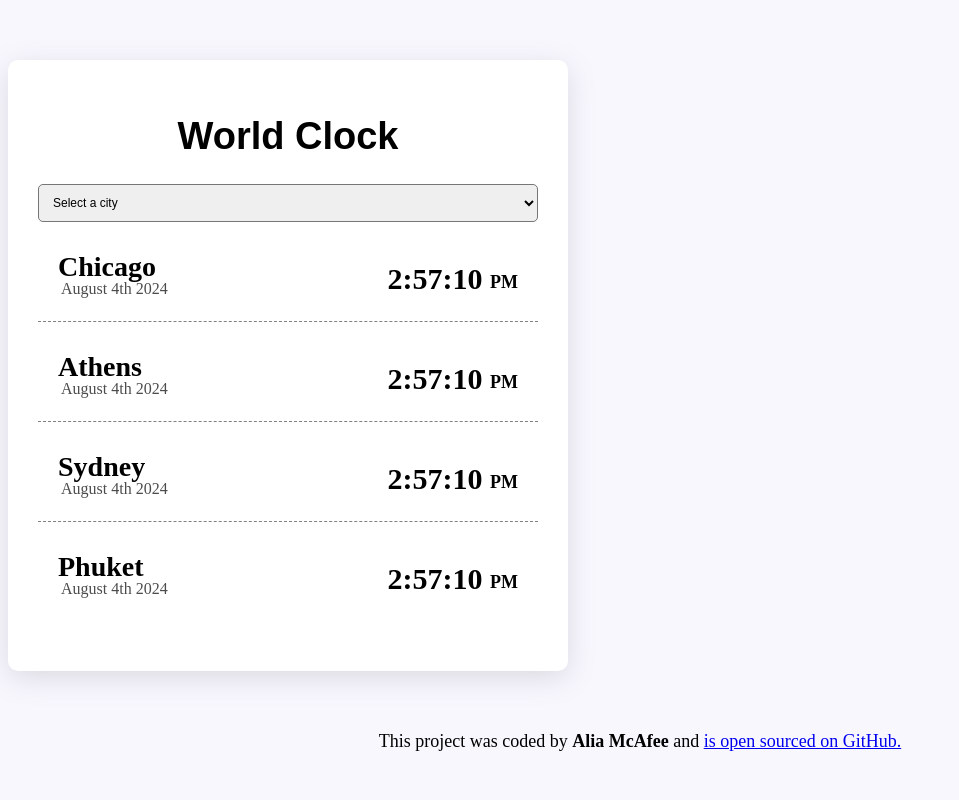
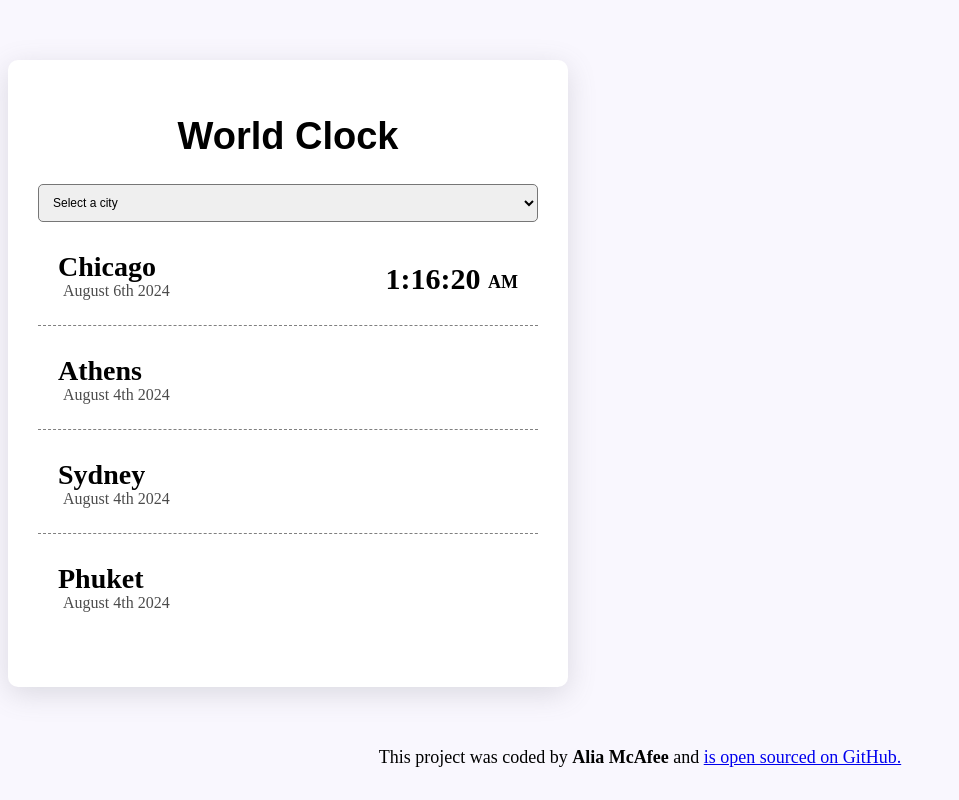
Before and after one commit to AliaMcAfee/World-Clock, a plain HTML site: page World Clock.html in a window 1280 px wide. Shown: the whole page, without its empty margins (0-959 px from the left). Drawn offline with nearby package versions, Linux system fonts and the light colour scheme.

Commit message:
Added javascript

```diff
--- a/World Clock.html
+++ b/World Clock.html
@@ -4,6 +4,8 @@
     <meta charset="UTF-8" />
     <meta name="viewport" content="width=device-width, initial-scale=1.0" />
     <link rel="stylesheet" href="src/style.css" />
+    <script src="https://cdnjs.cloudflare.com/ajax/libs/moment.js/2.30.1/moment.min.js"></script>
+    <script src="https://cdnjs.cloudflare.com/ajax/libs/moment-timezone/0.5.37/moment-timezone-with-data-1970-2030.min.js"></script>
     <title>World Clock</title>
   </head>
   <body>
@@ -17,33 +19,33 @@
         <option value="">Phuket</option>
       </select>
 
-      <div class="city">
+      <div class="city" id="chicago">
         <div>
           <h2>Chicago</h2>
           <div class="date">August 4th 2024</div>
         </div>
-        <div class="time">2:57:10 <small>PM</small></div>
+        <div class="time"></div>
       </div>
-      <div class="city">
+      <div class="city" id="athens">
         <div>
           <h2>Athens</h2>
           <div class="date">August 4th 2024</div>
         </div>
-        <div class="time">2:57:10 <small>PM</small></div>
+        <div class="time"></div>
       </div>
-      <div class="city">
+      <div class="city" id="sydney">
         <div>
           <h2>Sydney</h2>
           <div class="date">August 4th 2024</div>
         </div>
-        <div class="time">2:57:10 <small>PM</small></div>
+        <div class="time"></div>
       </div>
-      <div class="city">
+      <div class="city" id="phuket">
         <div>
           <h2>Phuket</h2>
           <div class="date">August 4th 2024</div>
         </div>
-        <div class="time">2:57:10 <small>PM</small></div>
+        <div class="time"></div>
       </div>
     </div>
     <footer>
--- a/src/index.js
+++ b/src/index.js
@@ -0,0 +1,11 @@
+// Chicago
+setInterval(function () {
+  let chicagoElement = document.querySelector("#chicago");
+  let chicagoDateElement = document.querySelector(".date");
+  let chicagoTimeElement = document.querySelector(".time");
+  let chicagoTime = moment().format("h:mm:ss [<small>]A[</small>]");
+  let chicagoDate = moment().format("MMMM Do YYYY");
+
+  chicagoDateElement.innerHTML = chicagoDate;
+  chicagoTimeElement.innerHTML = chicagoTime;
+}, 1000);
--- a/src/style.css
+++ b/src/style.css
@@ -37,7 +37,7 @@ h2 {
 
 .date {
   opacity: 0.7;
-  padding: 3px;
+  padding: 5px;
 }
 
 .time {
```
